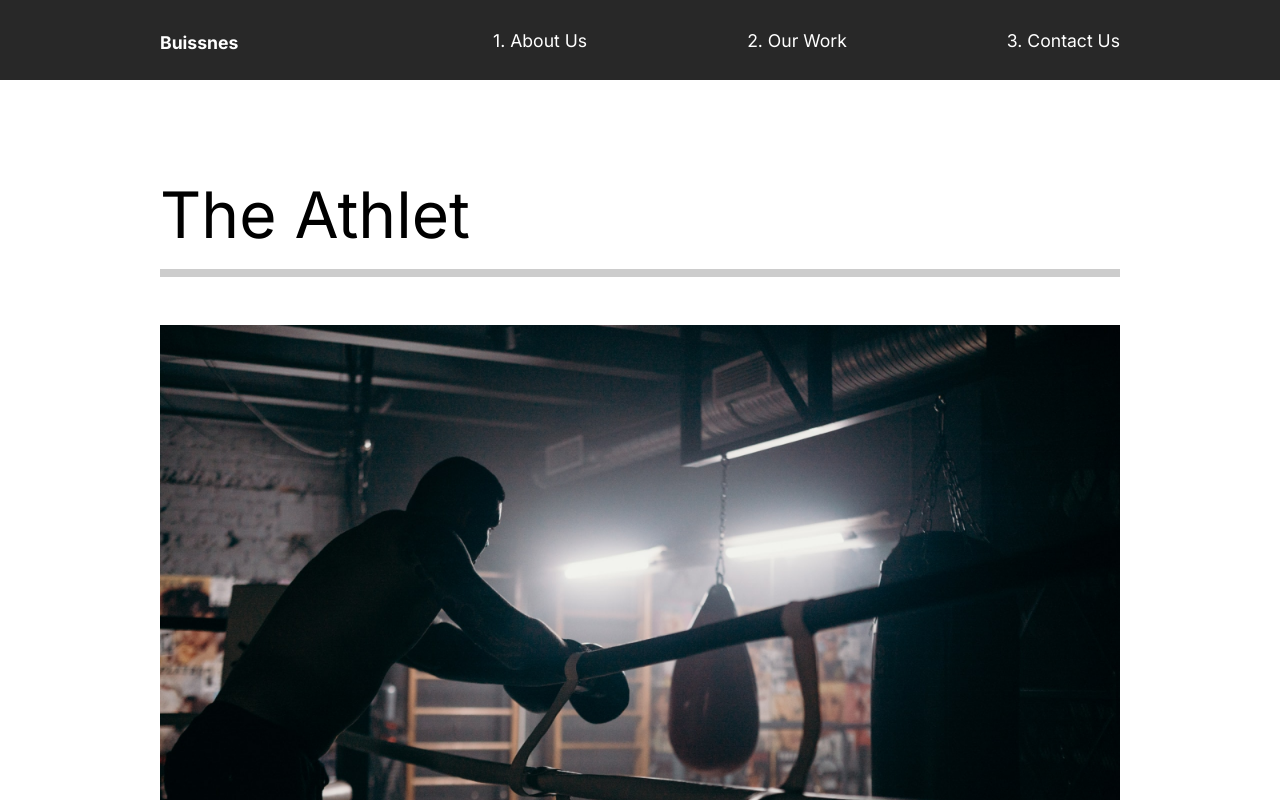
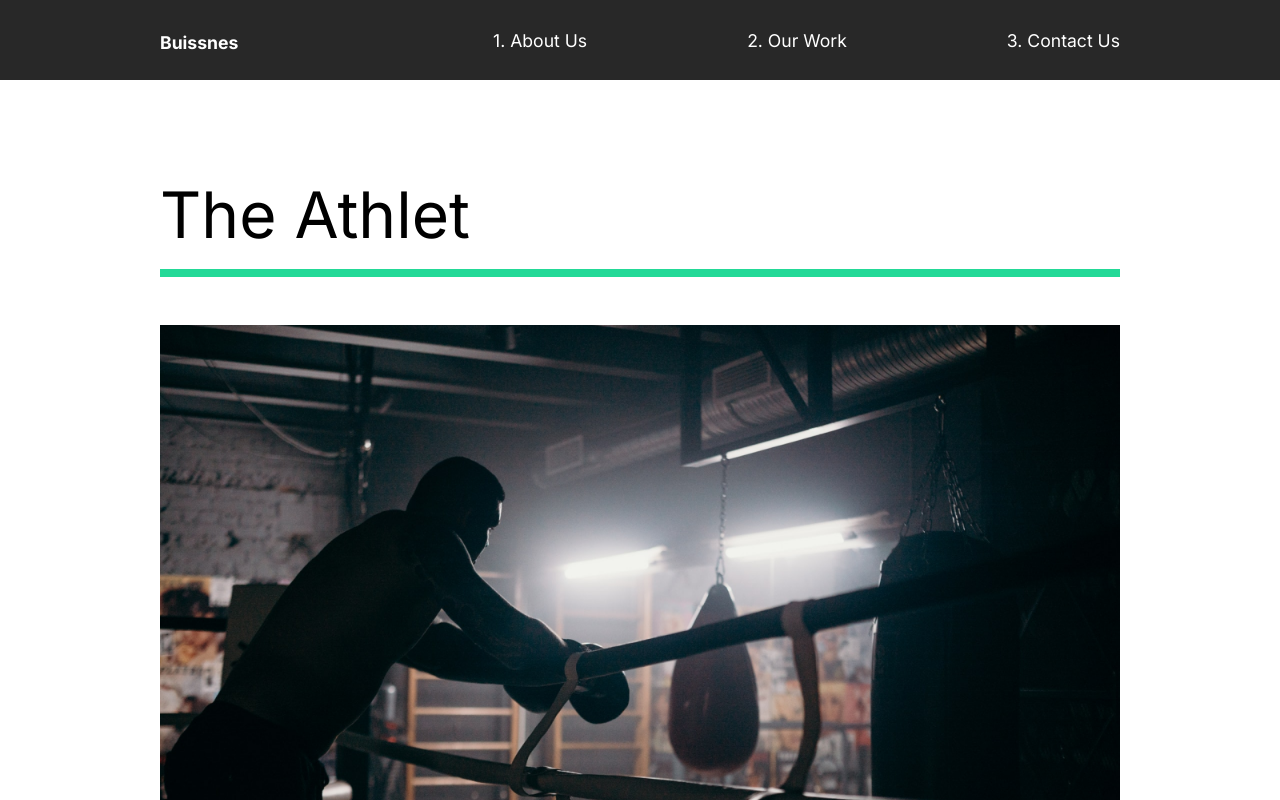
Before and after one commit to saturnas5/buisnes-web, a React (Create React App) app: page /work in a window 1280 px wide. Shown: the top 800 px of the page. Built offline with nearby package versions, Linux system fonts and the light colour scheme.

Commit message:
added OurWork page animation

```diff
--- a/src/Animations/animation.js
+++ b/src/Animations/animation.js
@@ -7,14 +7,13 @@ export const pageAnimation = {
         opacity: 1,
         y: 0,
         transition: {
-            duration: 1,
+            duration: .5,
             when: 'beforeChildren',
             staggerChildren: .25,
         },
     },
     exit: {
         opacity: 0,
-        y: 300,
         transition: {
             duration: .5,
         }
@@ -56,3 +55,40 @@ export const photoAnim = {
         }
     }
 }
+
+export const lineAnim = {
+    hidden: {
+        scale: 0
+    },
+    show: {
+        scale: 1,
+        transition: {
+            duration: 1
+        }
+    }
+}
+
+export const slider = {
+    hidden: {
+        x: '-130%',
+        skew: '45deg'
+    },
+    show: {
+        x: '100%',
+        skew: '0deg',
+        transition: {
+            ease: 'easeOut',
+            duration: 1,
+        },
+    },
+};
+
+export const SliderAnimContainer = {
+    hidden: {},
+    show: {
+        transition: {
+            staggerChildren: .1,
+            ease: 'easeOut'
+        }
+    }
+}
--- a/src/pages/OurWork/index.js
+++ b/src/pages/OurWork/index.js
@@ -5,17 +5,25 @@ import goodtimes from '../../img/goodtimes-small.png'
 import styled from 'styled-components'
 import {Link} from "react-router-dom";
 import {motion} from "framer-motion";
-import {pageAnimation} from "../../Animations/animation";
+import { pageAnimation, fadeAnim, photoAnim, lineAnim, slider, SliderAnimContainer } from "../../Animations/animation";
 
 const OurWork = () => {
 
     return (
         <StyledWork variants={pageAnimation} initial='hidden' animate='show' exit='exit' style={{background: '#fff'}}>
+            <motion.div variants={SliderAnimContainer}>
+                <StyledFrame1 variants={slider}/>
+                <StyledFrame2 variants={slider}/>
+                <StyledFrame3 variants={slider}/>
+                <StyledFrame4 variants={slider}/>
+            </motion.div>
             <StyledMovie>
-                <h2>The Athlet</h2>
-                <div className="line"></div>
+                <motion.h2 variants={fadeAnim}>The Athlet</motion.h2>
+                <motion.div variants={lineAnim} className="line"></motion.div>
                 <Link to='/work/the-athlete'>
-                    <img src={athlete} alt="Athlete"/>
+                    <StyledHide>
+                        <motion.img variants={photoAnim} src={athlete} alt="Athlete"/>
+                    </StyledHide>
                 </Link>
             </StyledMovie>
             <StyledMovie>
@@ -51,7 +59,7 @@ const StyledMovie = styled.div`
 
   .line {
     height: .5rem;
-    background: #cccccc;
+    background: #23d997;
     margin-bottom: 3rem;
   }
 
@@ -63,4 +71,30 @@ const StyledMovie = styled.div`
   }
 `
 
+const StyledHide = styled(motion.figure)`
+  overflow: hidden;
+`
+
+const StyledFrame1 = styled(motion.div)`
+  position: fixed;
+  left: 0;
+  top: 10%;
+  width: 100%;
+  height: 100vh;
+  background: #fffebf;
+  z-index: 2;
+`
+
+const StyledFrame2 = styled(StyledFrame1)`
+background: #ff8efb;
+`
+
+const StyledFrame3 = styled(StyledFrame1)`
+background: #8ed2ff;
+`
+
+const StyledFrame4 = styled(StyledFrame1)`
+background: #8effa0;
+`
+
 export default OurWork;
```
